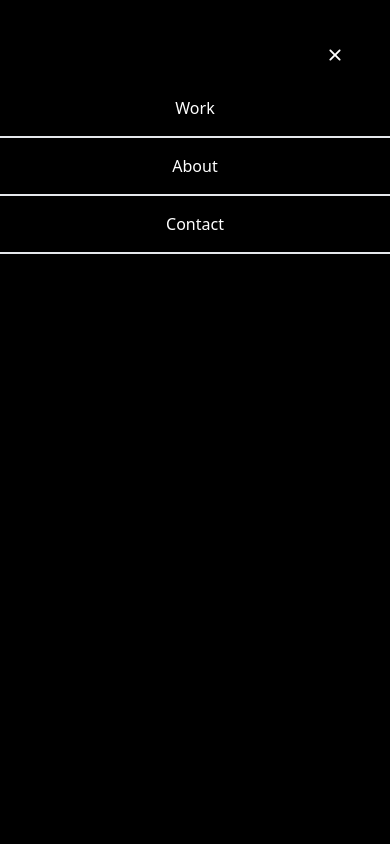
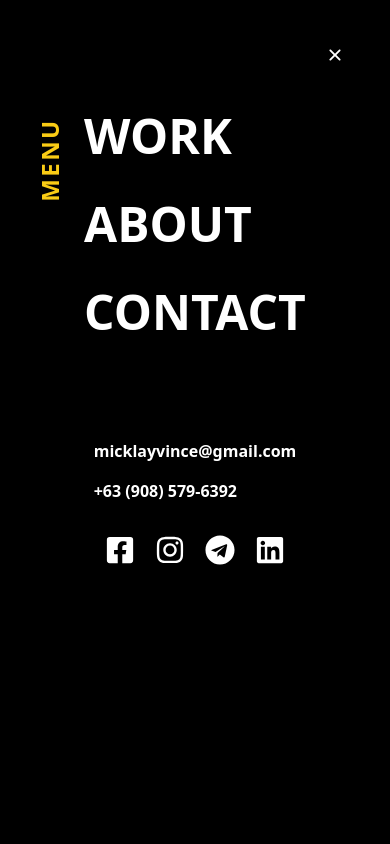
Before and after one commit to Habence/My-Portfolio, a React (Vite) app: page / in a window 390 px wide. Both pictures are taken after a click on the element 337 px from the left and 52 px from the top of the page. Shown: the top 844 px of the page. Built offline with nearby package versions, Linux system fonts and the light colour scheme; a web font is replaced by a local one.

Commit message:
updated inside the menu bar

```diff
--- a/src/components/Navbar.jsx
+++ b/src/components/Navbar.jsx
@@ -1,6 +1,10 @@
 import React, { useState } from "react";
 import { HiMenuAlt3 } from "react-icons/hi";
 import { IoIosClose } from "react-icons/io";
+import { FaFacebookSquare } from "react-icons/fa";
+import { FaInstagram } from "react-icons/fa";
+import { FaTelegram } from "react-icons/fa";
+import { FaLinkedin } from "react-icons/fa";
 
 const Navbar = () => {
   const [nav, setNav] = useState(false);
@@ -28,12 +32,30 @@ const Navbar = () => {
       </ul>
 
       {nav && (
-        <div className="fixed inset-0 bg-black text-white text-center z-40 md:hidden">
-          <ul className="pt-20">
-            <li className="p-4 border-b-2">Work</li>
-            <li className="p-4 border-b-2">About</li>
-            <li className="p-4 border-b-2">Contact</li>
-          </ul>
+        <div className="fixed inset-0 bg-black text-white flex flex-col items-center justify-center z-40 md:hidden">
+          <div className="absolute top-[22rem] left-2  transform -translate-y-52">
+            <p className="text-white font-bold text-2xl tracking-widest -rotate-90">
+              <span className="text-yellow-400"> MENU</span>
+            </p>
+          </div>
+
+          <div className="fixed top-28 bottom-0">
+            <ul className="space-y-10 text-5xl font-bold">
+              <li className="cursor-pointer">WORK</li>
+              <li className="cursor-pointer">ABOUT</li>
+              <li className="cursor-pointer">CONTACT</li>
+            </ul>
+          </div>
+          <div className="mt-40 flex flex-col gap-4">
+            <p className="font-bold">micklayvince@gmail.com</p>
+            <p className="font-bold">+63 (908) 579-6392</p>
+          </div>
+          <div className="flex gap-5 mt-8">
+            <FaFacebookSquare size={30} />
+            <FaInstagram size={30} />
+            <FaTelegram size={30} />
+            <FaLinkedin size={30} />
+          </div>
         </div>
       )}
     </div>
```
